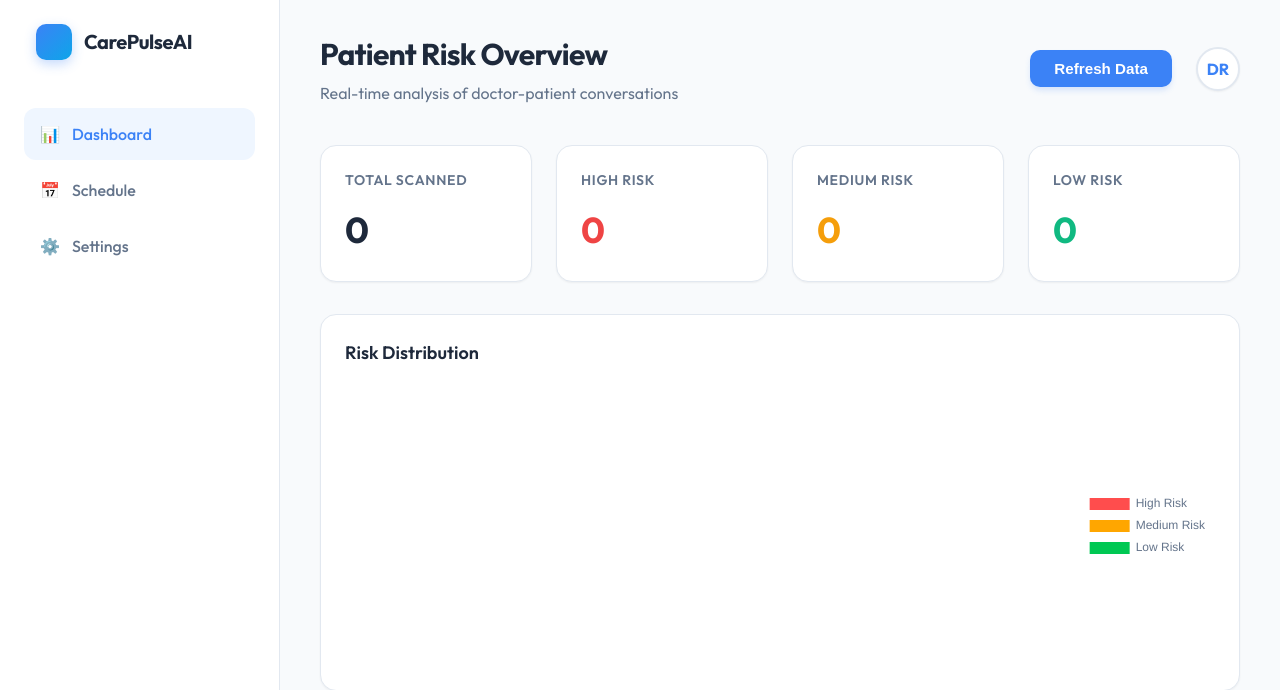
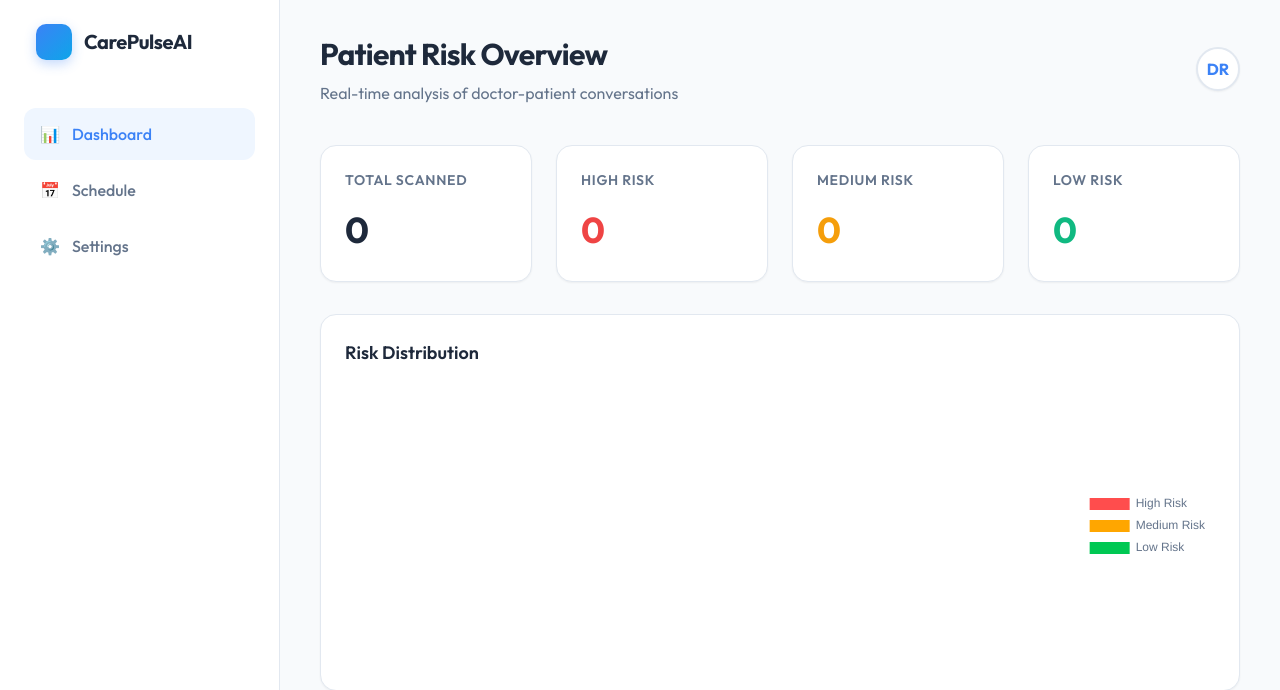
Before and after one commit to dhirajlaulkar/carepulse-ai, a FastAPI app: page / in a window 1280 px wide. Shown: the top 690 px of the page. Run offline with FastAPI, Linux system fonts and the light colour scheme.

Commit message:
refactor: remove unused refresh button from dashboard

```diff
--- a/app/templates/dashboard.html
+++ b/app/templates/dashboard.html
@@ -39,7 +39,6 @@
                     <p>Real-time analysis of doctor-patient conversations</p>
                 </div>
                 <div class="header-right">
-                    <button class="btn btn-primary" onclick="window.location.reload()">Refresh Data</button>
                     <div class="user-profile">
                         <div class="avatar">DR</div>
                     </div>
```
